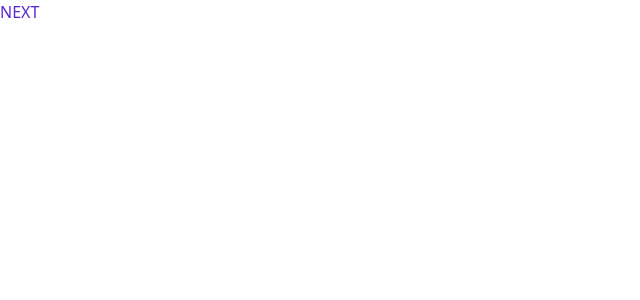
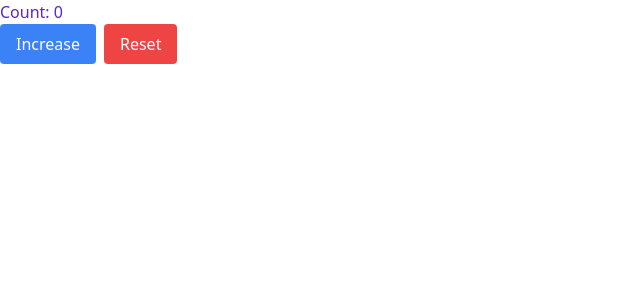
Before and after one commit to SsuyuKe/advertising, a Next.js app: page / in a window 1280 px wide. Shown: the top 300 px of the page, without its empty margins (0-640 px from the left). Built offline with nearby package versions, Linux system fonts and the light colour scheme.

Commit message:
✨ feat:(custom): add zustand

```diff
--- a/package.json
+++ b/package.json
@@ -23,7 +23,8 @@
     "next": "15.1.1",
     "react": "^19.0.0",
     "react-dom": "^19.0.0",
-    "sass": "^1.83.0"
+    "sass": "^1.83.0",
+    "zustand": "^5.0.2"
   },
   "devDependencies": {
     "@commitlint/cli": "^19.6.1",
--- a/src/app/page.tsx
+++ b/src/app/page.tsx
@@ -1,3 +1,27 @@
-export default function Home() {
-  return <div className="text-primary">NEXT</div>
+'use client'
+
+import { useCounterStore } from '@/store/counter'
+
+function Home() {
+  const { count, increase, reset } = useCounterStore()
+
+  return (
+    <div className="text-primary">
+      <h1>Count: {count}</h1>
+      <button
+        onClick={increase}
+        className="bg-blue-500 text-white px-4 py-2 rounded"
+      >
+        Increase
+      </button>
+      <button
+        onClick={() => reset(0)}
+        className="bg-red-500 text-white px-4 py-2 rounded ml-2"
+      >
+        Reset
+      </button>
+    </div>
+  )
 }
+
+export default Home
--- /dev/null
+++ b/src/store/counter.ts
@@ -0,0 +1,28 @@
+'use client'
+
+import { create } from 'zustand'
+import { persist } from 'zustand/middleware'
+
+interface CounterState {
+  count: number
+}
+
+interface CounterAction {
+  increase: () => void
+  reset: (value: number) => void
+}
+
+export const useCounterStore = create<CounterState & CounterAction>(
+  persist(
+    (set) => ({
+      // States
+      count: 0,
+      // Actions
+      increase: () => set((state) => ({ count: state.count + 1 })),
+      reset: (value) => set({ count: value })
+    }),
+    {
+      name: 'counter'
+    }
+  )
+)
```
Also changed, not shown: 1 other file (tests, documents, lock files or other folders).
